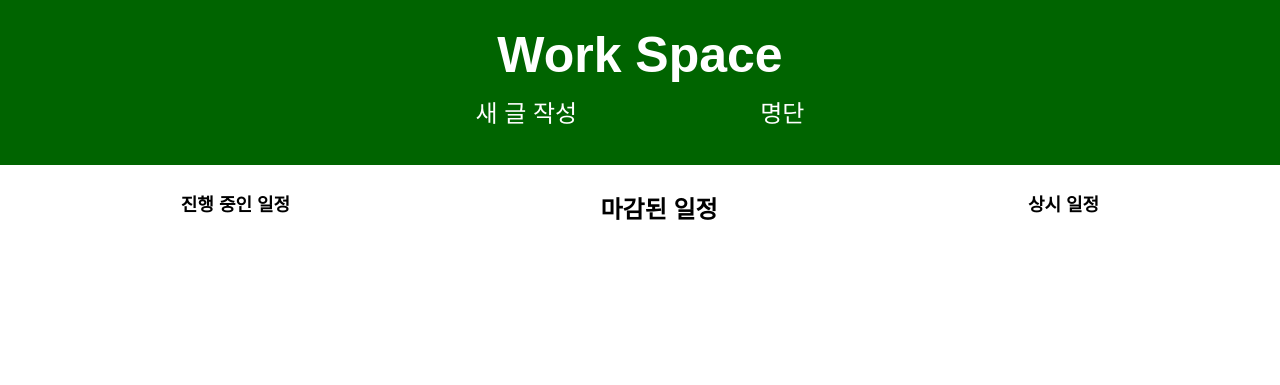
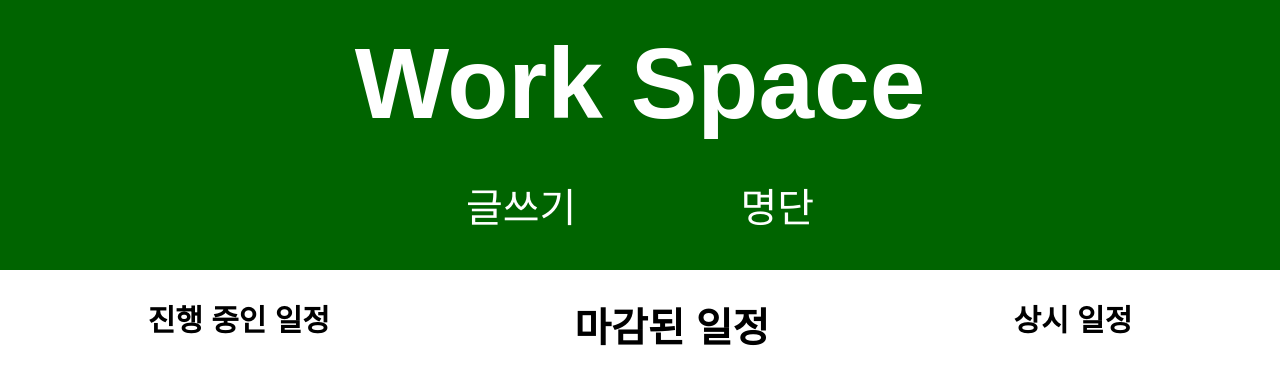
Before and after one commit to jschan0911/workspace, a Django app: page /end/ in a window 1280 px wide. Shown: the top 385 px of the page. Run offline with Django 4.2, Linux system fonts and the light colour scheme; data that the repository does not hold is empty.

Commit message:
edit: homes

```diff
--- a/church_work/work_app/templates/home_end.html
+++ b/church_work/work_app/templates/home_end.html
@@ -6,13 +6,13 @@
             padding: 0;
         }
         .title{
-            font-size: 50px;
+            font-size: 100px;
             padding: 2%;
             padding-bottom: 0;
             display: flex;
             justify-content: center;
             font-weight: bold;
-            background-color: darkgreen;
+            /* background-color: darkgreen; */
             color: white; text-decoration: none;
         }
         .title:visited{
@@ -23,12 +23,13 @@
         }
         .buttons{
             display: flex;
-            justify-content: space-around;
+            justify-content: space-around;;
             padding-left: 30%;
             padding-right: 30%;
+            padding-top: 2%;
             padding-bottom: 2%;
             background-color: darkgreen;
-            font-size: x-large;
+            font-size: 40px;
         }
         .btn{
             background-color: darkgreen;
@@ -45,7 +46,7 @@
             font-weight: bold;
             display: flex;
             justify-content: space-around;
-            font-size: large;
+            font-size: 30px;
         }
         .btn_options{
             color: black; text-decoration: none;
@@ -55,34 +56,34 @@
         }
         .nowoption{
             font-weight:bolder;
-            font-size: x-large;
+            font-size: 40px;
         }
         .body{
             padding: 2%;
+            padding-top: 0;
         }
         .posts{
             display: grid;
             grid-template-columns: 70% 30%;
             padding: 5%;
             margin: 1%;
-            margin-left: 10%;
-            margin-right: 10%;
-            font-size: x-large;
+            margin-left: 5%;
+            margin-right: 5%;
+            font-size: 30px;
             background-color: rgb(255, 246, 236);
         }
     </style>
 </header>
 
 
-
-<a href="{% url 'all' %}" class="title"><p>Work Space</p></a>
-<div class="buttons">
-
-    <a href="{% url 'create' %}" class="btn">새 글 작성</a>
+<div class="titlebox">
+    <a href="{% url 'all' %}" class="title"><p>Work Space</p></a>
+    <div class="buttons">
+    <a href="{% url 'create' %}" class="btn">글쓰기</a>
     <a href="{% url 'list' %}" class="btn">명단</a>
     <!-- {{today}} -->
     <!-- 알림판 (생일자 표시, 해당월 생일자 표시 당일이면 축하 매세지 띄움) -->
-
+    </div>
 </div>
 
 <div class="options">
```
Also changed, not shown: church_work/work_app/templates/home_always.html (+14 -12 lines).
